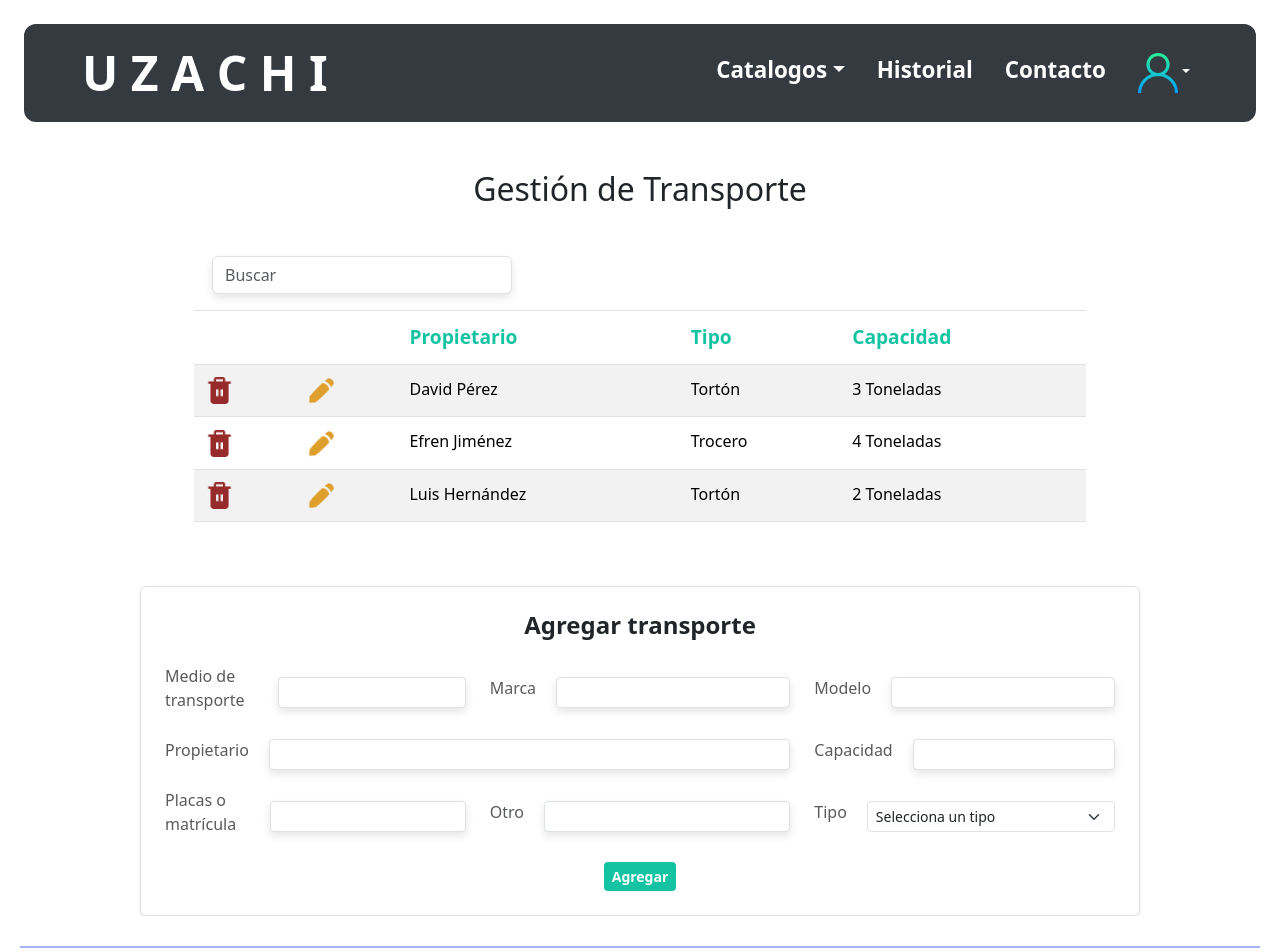
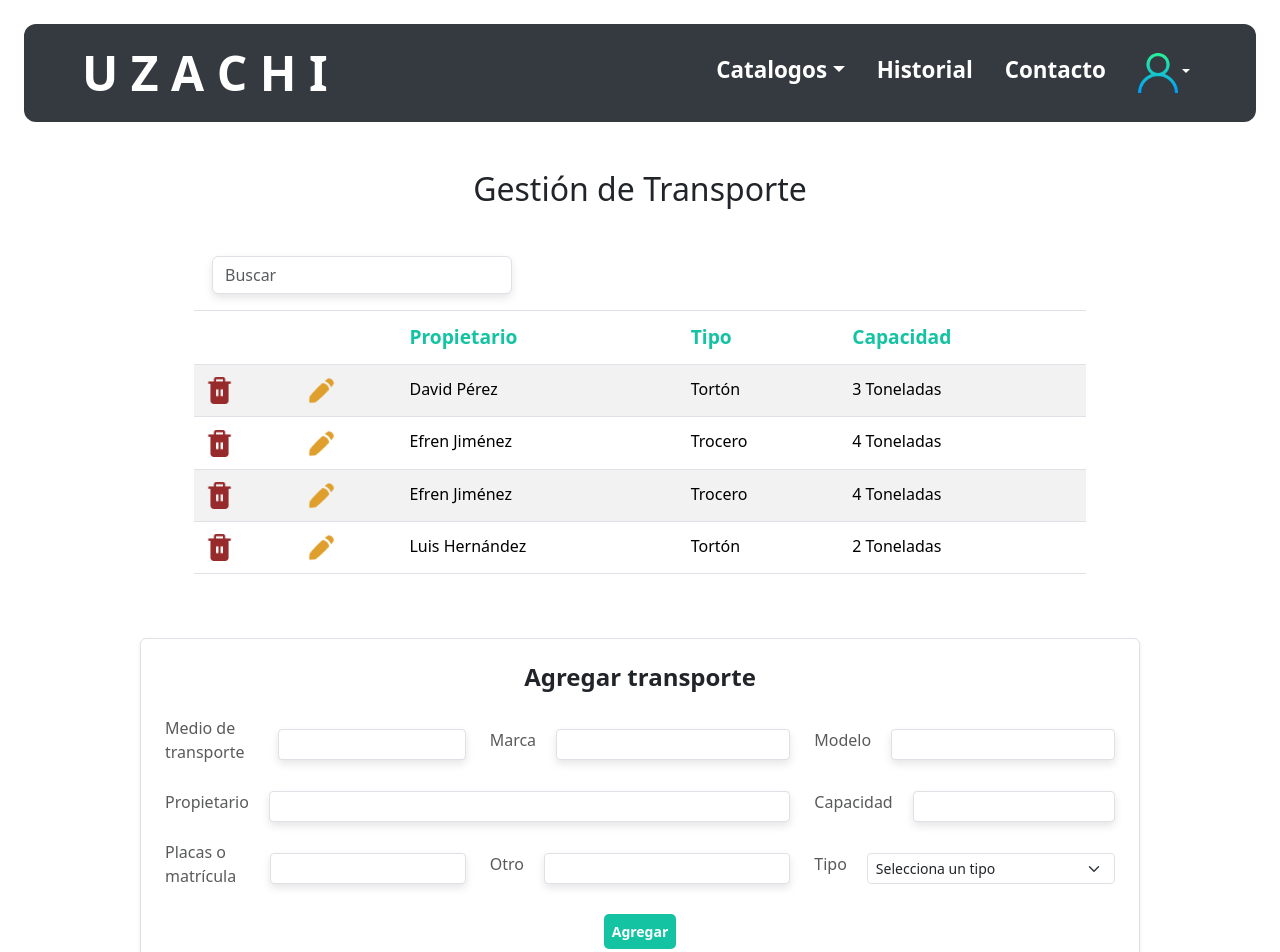
Before and after one commit to LuisPerezcx/UZACHI-FRONTEND, a React (Create React App) app: page /GestionTransporte in a window 1280 px wide. Shown: the top 952 px of the page. Built offline with nearby package versions, Linux system fonts and the light colour scheme.

Commit message:
avances Common

```diff
--- a/package.json
+++ b/package.json
@@ -10,11 +10,9 @@
     "axios": "^1.7.7",
     "bootstrap": "^5.3.3",
     "bootstrap-icons": "^1.11.3",
-    "bootstrap": "^5.3.3",
     "react": "^18.3.1",
     "react-bootstrap": "^2.10.5",
     "react-bootstrap-icons": "^1.11.4",
-    "react-bootstrap": "^2.10.5",
     "react-dom": "^18.3.1",
     "react-router-dom": "^6.27.0",
     "react-scripts": "^5.0.1",
--- a/src/App.css
+++ b/src/App.css
@@ -31,12 +31,21 @@
   from {
     transform: rotate(0deg);
   }
+
   to {
     transform: rotate(360deg);
   }
 }
 
-
+/* VARIABLES DE COLOR, LLAMAR LA VARIABLE EN LUGAR DE AGREGAR EL CODIGO DE COLOR */
+:root {
+  --color-nav: #343A40;
+  --color-verde: #14C3A2;
+  --color-rojo: #FA4444;
+  --color-azul: #0192C7;
+  --color-gris: #595B5A;
+  --color-gris-opaco: #DEE2E6;
+}
 
 /*vista reportes semarnat*/
 
@@ -57,7 +66,6 @@
   height: 32px;
 }
 
-
 .text-blue {
   color: rgb(55, 177, 221);
   font-size: 1.2em;
@@ -72,14 +80,12 @@
   background-color: #14C3A2;
 }
 
-
-
 /*vista reportes semarnat*/
 
 /*Formulario de folios autorizados*/
 /* src/App.css */
 .App {
-  font-family:'Lucida Sans', 'Lucida Sans Regular', 'Lucida Grande', 'Lucida Sans Unicode', Geneva, Verdana, sans-serif;
+  font-family: 'Lucida Sans', 'Lucida Sans Regular', 'Lucida Grande', 'Lucida Sans Unicode', Geneva, Verdana, sans-serif;
 }
 
 .header {
@@ -114,44 +120,34 @@
 
 /* INICIO DE ESTILOS PARA PROYECTO UZACHI */
 
-/* VARIABLES DE COLOR, LLAMAR LA VARIABLE EN LUGAR DE AGREGAR EL CODIGO DE COLOR */
-:root {
-  --color-nav: #343A40;
-  --color-verde: #14C3A2;
-  --color-rojo: #FA4444;
-  --color-azul: #0192C7;
-  --color-gris: #595B5A;
-  --color-gris-opaco: #DEE2E6;
-}
-
 /* COLOR DE FONDO DEL NAV */
 .colorNav {
   background-color: var(--color-nav);
 }
 
 /* TAMANO DE LOS TITULO */
-.size-font-title-nav{
-  font-size:3em !important;
+.size-font-title-nav {
+  font-size: 3em !important;
   color: black;
   font-weight: bold;
 }
 
-.size-font-title{
-  font-size:2em !important;
+.size-font-title {
+  font-size: 2em !important;
   color: var(--color-gris);
 }
 
 /* TAMANO DE LOS SUBTITULOS */
-.size-font-subtitle{
-  font-size:1.4em !important;
+.size-font-subtitle {
+  font-size: 1.4em !important;
   color: white;
   font-weight: bold !important;
 }
 
 /* TAMANO DE LOS SUBSUBTITULOS */
-.size-font-subsubtitle{
+.size-font-subsubtitle {
   font-size: 0.9em;
-  font-weight:500;
+  font-weight: 500;
 }
 
 /* COLOR DE LETRA DE LOS DROPDOWN */
@@ -159,7 +155,7 @@
   color: white !important;
 }
 
-.color-verde{
+.color-verde {
   background-color: var(--color-verde);
 }
 
@@ -173,28 +169,41 @@
 /* ESTILO PARA BREADCRUMB */
 
 .breadcrumb {
-  background-color: #f8f9fa; /* Color de fondo */
-  padding: 10px; /* Espaciado */
-  border-radius: 10px; /* Bordes redondeados */
-  display: inline-block; /* Permitir que el fondo se ajuste al contenido */
+  background-color: #f8f9fa;
+  /* Color de fondo */
+  padding: 10px;
+  /* Espaciado */
+  border-radius: 10px;
+  /* Bordes redondeados */
+  display: inline-block;
+  /* Permitir que el fondo se ajuste al contenido */
 }
 
 .breadcrumb ul {
-  list-style-type: none; /* Eliminar viñetas */
-  padding: 0; /* Sin padding */
-  margin: 0; /* Sin margen */
-  display: flex; /* Flexbox para alinear en línea */
+  list-style-type: none;
+  /* Eliminar viñetas */
+  padding: 0;
+  /* Sin padding */
+  margin: 0;
+  /* Sin margen */
+  display: flex;
+  /* Flexbox para alinear en línea */
 }
 
 .breadcrumb-item {
-  padding: 5px 10px; /* Espaciado dentro de cada enlace */
-  border: 1px solid var(--color-gris-opaco); /* Borde alrededor de cada enlace */
-  border-radius: 5px; /* Bordes redondeados para los enlaces */
-  transition: background-color 0.4s; /* Efecto de transición */
+  padding: 5px 10px;
+  /* Espaciado dentro de cada enlace */
+  border: 1px solid var(--color-gris-opaco);
+  /* Borde alrededor de cada enlace */
+  border-radius: 5px;
+  /* Bordes redondeados para los enlaces */
+  transition: background-color 0.4s;
+  /* Efecto de transición */
 }
 
 .breadcrumb-item a {
-  text-decoration: none; /* Sin subrayado en el enlace */
+  text-decoration: none;
+  /* Sin subrayado en el enlace */
   color: var(--color-gris);
 }
 
@@ -203,11 +212,13 @@
 }
 
 .breadcrumb-item:hover {
-  background-color: var(--color-verde); /* Color de fondo al pasar el mouse */
+  background-color: var(--color-verde);
+  /* Color de fondo al pasar el mouse */
 }
 
 .breadcrumb-item:last-child {
-  border-bottom: none; /* Quita el borde inferior */
+  border-bottom: none;
+  /* Quita el borde inferior */
 }
 
 .breadcrumb-item:last-child a {
@@ -219,7 +230,7 @@
 
 /* ESITLO DE BORDE DE LAS TARJETAS */
 
-.tarjeta-border{
+.tarjeta-border {
   border-style: solid;
   border-radius: 5px;
   border-color: var(--color-gris-opaco);
@@ -232,17 +243,6 @@
 }
 
 /* FIN ESTILO DE LAS TARJETAS */
-
-/* ESTILO DE LOS BOTONES */
-.style-button{
-  background-color: var(--color-verde);
-  color: white;
-  border-radius: 5px;
-  padding: 6px;
-
-}
-/* FIN ESTILO DE LOS BOTONES */
-
 
 /* Login.css */
 .login-container {
@@ -294,13 +294,15 @@
   font-size: 12px;
   color: #6C757D;
 }
+
 /*Texto de correo y contraseña*/
 .block-label {
   display: block;
   margin-bottom: 9px;
 }
 
-.form-label, small {
+.form-label,
+small {
   font-size: 24px;
   color: #595B5A;
 }
@@ -309,32 +311,27 @@
   font-size: 16px;
   color: #6C757D;
 }
-.formulario{
+
+.formulario {
   margin-top: -19px;
 }
-.calculadora{
+
+.calculadora {
   margin-top: -10px;
   display: block;
 }
 
-.mostrar{
+.mostrar {
   margin-top: -19px;
   margin-left: -100px;
 }
 
-.ingresar{
+.ingresar {
   margin-top: 20px;
 }
 
-.invitado{
+.invitado {
   margin-top: 20px;
-}
-.btn-success {
-  background-color: #14C3A2;
-  border-color: #14C3A2;
-  color: white;
-  font-weight: 800;
-  text-align: center;
 }
 
 .rounded-input {
@@ -343,13 +340,11 @@
   font-size: 18px;
   margin-bottom: 19px;
 }
-
-
 /*------------------------------FOOTER--------------------------------------*/
 
 .footer {
   background-color: #ffffff;
-  color:#595B5A;
+  color: #595B5A;
   padding: 20px;
   text-align: left;
 }
@@ -368,12 +363,13 @@
   margin: 5px 0;
 }
 
-.footer-contact{
+.footer-contact {
   flex: 1;
-  margin-left: 80px;;
+  margin-left: 80px;
 }
-.footer-socials{
-  flex:1;
+
+.footer-socials {
+  flex: 1;
   margin-left: 230px;
 }
 
@@ -390,6 +386,7 @@
   margin-top: 20px;
   font-size: 1.5em;
 }
+
 /*liena de footer*/
 .footer-line {
   height: 2px;
@@ -401,7 +398,7 @@
   width: 25px;
   height: 25px;
   margin-right: 10px;
-  margin-left:20px;
+  margin-left: 20px;
 }
 
 .footer-socials .social-images .instagram {
@@ -412,14 +409,16 @@
   margin-left: 50px;
 }
 
-.footer-socials .redes-socials{
+.footer-socials .redes-socials {
   margin-left: 40px;
 }
+
 .footer-contact p {
   margin: 2px 0;
   white-space: nowrap;
 }
-.footer-contact h3{
+
+.footer-contact h3 {
   margin-left: 100px;
 }
 
@@ -449,6 +448,7 @@
   border: none;
 
 }
+
 .table img {
   width: 27px;
   height: 27px;
@@ -486,13 +486,4 @@
   border-color: #14C3A2;
 }
 
-.btn-custom {
-  background-color: #14C3A2;
-  border: none;
-}
-
-.btn-custom:hover {
-  background-color: #12B28A;
-}
-
 /* FIN DE LOS ESTILOS PARA LA TABLA DE GESTION DE TRANSPORTE */
--- a/src/App.js
+++ b/src/App.js
@@ -2,6 +2,7 @@ import React from 'react';
 import AppRoutes from './routes';
 import 'bootstrap';
 import './App.css';
+import './styles/Common.css';
 import 'bootstrap/dist/css/bootstrap.min.css';
 import 'bootstrap-icons/font/bootstrap-icons.css';
 
@@ -13,4 +14,4 @@ function App() {
   );
 }
 
-  export default App;
+export default App;
--- a/src/components/FormularioTransporte.js
+++ b/src/components/FormularioTransporte.js
@@ -56,12 +56,7 @@ export const FormularioTransporte = () => {
           </Row>
 
           <div className="text-center">
-            <Button
-              variant="success"
-              className="btn-custom"
-              type="submit"
-              size="sm"
-            >
+            <Button variant="success" className="btn btn-success" type="submit" size="sm">
               Agregar
             </Button>
           </div>
--- a/src/components/TablaTransporte.js
+++ b/src/components/TablaTransporte.js
@@ -1,24 +1,56 @@
-import React from 'react';
+import React, { useState, useEffect } from 'react';
 import Table from 'react-bootstrap/Table';
 import basura from '../assets/basura.png';
 import lapiz from '../assets/lapiz.png';
-import Pagination from 'react-bootstrap/Pagination';
 import 'bootstrap/dist/css/bootstrap.min.css';
 
 function TablaTransporte() {
+
+  // State para almacenar los datos de los transportes
+  const [data, setData] = useState([]);
+  const [loading, setLoading] = useState(true); // Estado para mostrar el cargando
+  const [searchQuery, setSearchQuery] = useState(''); // Estado para la búsqueda
+
+  // Datos simulados (mock data)
+  const mockData = [
+    { propietario: 'David Pérez', tipo: 'Tortón', capacidad: '3 Toneladas' },
+    { propietario: 'Efren Jiménez', tipo: 'Trocero', capacidad: '4 Toneladas' },
+    { propietario: 'Efren Jiménez', tipo: 'Trocero', capacidad: '4 Toneladas' },
+    { propietario: 'Luis Hernández', tipo: 'Tortón', capacidad: '2 Toneladas' }
+  ];
+
+  useEffect(() => {
+    // Simulamos que los datos se cargan desde el backend
+    setTimeout(() => {
+      setData(mockData);
+      setLoading(false);
+    }, 500); // 1 segundo para simular un retraso en la carga
+  }, []);
+
+  // Filtrar los transportes según la búsqueda
+  const filteredTransportes = data.filter((data) =>
+    data.propietario.toLowerCase().includes(searchQuery.toLowerCase()) ||
+    data.tipo.toLowerCase().includes(searchQuery.toLowerCase()) ||
+    data.capacidad.toLowerCase().includes(searchQuery.toLowerCase())
+  );
+
+  if (loading) {
+    return <div>Cargando...</div>; // Muestra un mensaje de carga
+  }
+
   return (
-
-
     <div className="container">
       <div className="d-flex justify-content-start mb-3">
         <input
           type="text"
           className="form-control buscar-input"
           placeholder="Buscar"
+          value={searchQuery}
+          onChange={e => setSearchQuery(e.target.value)} // Actualizar la búsqueda
         />
       </div>
       <div className="d-flex justify-content-center">
-        <Table className="table" striped bordered hover style={{ width: '80%' }} >
+        <Table className="table" striped bordered hover style={{ width: '80%' }}>
           <thead>
             <tr>
               <th></th>
@@ -29,74 +61,30 @@ function TablaTransporte() {
             </tr>
           </thead>
           <tbody>
-            <tr>
+            {filteredTransportes.map((data, index) => (
+              <tr key={index}>
                 <td>
                 <img
                     src={basura}
                     alt="Eliminar"
-                  onClick={() => console.log('Eliminar item')}
+                    onClick={() => console.log('Eliminar item', data)}
                   />
                 </td>
                 <td>
                   <img
                     src={lapiz}
                     alt="Editar"
-                  onClick={() => console.log('Editar item')}
+                    onClick={() => console.log('Editar item', data)}
                   />
                 </td>
-              <td>David Pérez</td>
-              <td>Tortón</td>
-              <td>3 Toneladas</td>
+                <td>{data.propietario}</td>
+                <td>{data.tipo}</td>
+                <td>{data.capacidad}</td>
               </tr>
-            <tr>
-              <td>
-                <img
-                  src={basura}
-                  alt="Eliminar"
-                  onClick={() => console.log('Eliminar item')}
-                />
-              </td>
-              <td>
-                <img
-                  src={lapiz}
-                  alt="Editar"
-                  onClick={() => console.log('Editar item')}
-                />
-              </td>
-              <td>Efren Jiménez</td>
-              <td>Trocero</td>
-              <td>4 Toneladas</td>
-            </tr>
-            <tr>
-              <td>
-                <img
-                  src={basura}
-                  alt="Eliminar"
-                  onClick={() => console.log('Eliminar item')}
-                />
-              </td>
-              <td>
-                <img
-                  src={lapiz}
-                  alt="Editar"
-                  onClick={() => console.log('Editar item')}
-                />
-              </td>
-              <td>Luis Hernández</td>
-              <td>Tortón</td>
-              <td>2 Toneladas</td>
-            </tr>
+            ))}
           </tbody>
         </Table>
       </div>
-
-      {/*<Pagination className="justify-content-center mt-3">
-        <Pagination.Prev />
-        <Pagination.Item>{1}</Pagination.Item>
-        <Pagination.Ellipsis />
-        <Pagination.Item>{10}</Pagination.Item>
-        <Pagination.Next />
-      </Pagination>*/}
     </div>
   );
 }
--- a/src/components/TarjetaAdmin.js
+++ b/src/components/TarjetaAdmin.js
@@ -9,7 +9,7 @@ export const TarjetaAdmin = ({ imgSrc, title, description, buttons }) => {
                 <p className='size-font-subsubtitle'>{description}</p>
                 <div>
                     {buttons.map((button, index) => (
-                        <button key={index} className='style-button' onClick={button.onClick}>
+                        <button key={index} className='btn btn-success' onClick={button.onClick}>
                             {button.label}
                         </button>
                     ))}
--- a/src/pages/PrincipalAdmin.js
+++ b/src/pages/PrincipalAdmin.js
@@ -80,14 +80,14 @@ export const PrincipalAdmin = () => {
                 <img src={iconInformeSemarnat} style={{width: '120px'}}></img>
                 <h2 className='size-font-subsubtitle mt-2' style={{color: 'black'}}>Administración de los informes para SEMARNAT</h2>
                 <Link to="ReportesSemarnat">
-                  <button className='style-button'>Administrar</button>
+                  <button className='btn btn-success'>Administrar</button>
                 </Link>
             </div>
             <div className='col tarjeta-border ms-2 me-2' >
             <img src={iconInformeInterno}  style={{width: '120px'}}></img>
                 <h2 className='size-font-subsubtitle mt-2' style={{color: 'black'}}>Administración de los informes internos de UZACHI</h2>
                 <Link to="ReportesInternos">
-                  <button className='style-button'>Administrar</button>
+                  <button className='btn btn-success'>Administrar</button>
                 </Link>
             </div>
         </div>
--- a/src/pages/ReportesInternos.js
+++ b/src/pages/ReportesInternos.js
@@ -52,7 +52,7 @@ export const ReportesInternos = () => {
       <div className='justify-content-center container'>
         <h2 className='text-center mb-5'>REPORTES INTERNOS</h2>
         <div className='d-flex justify-content-end mb-3'>
-          <button className='style-button me-2' onClick={handleShow}>Generar reporte</button>
+          <button className='btn btn-success me-2' onClick={handleShow}>Generar reporte</button>
           <img src={excel} alt='excel'></img>
         </div>
         <div>
@@ -101,7 +101,7 @@ export const ReportesInternos = () => {
             {/* Botón Generar */}
             <div className='row mt-3'>
               <div className='col text-center'>
-                <button className='style-button' onClick={() => console.log("Generar reporte")}>
+                <button className='btn btn-success' onClick={() => console.log("Generar reporte")}>
                   Generar
                 </button>
               </div>
--- a/src/routes.js
+++ b/src/routes.js
@@ -3,7 +3,7 @@ import { Routes, Route } from 'react-router-dom';
 import { PrincipalAdmin } from './pages/PrincipalAdmin';
 import { ReportesInternos } from './pages/ReportesInternos';
 import { ReportesPage } from './pages/ReportsPageSemarnat';
-import { GestionTransporte } from './pages/GestionTransporte';
+import { GestionTransporte } from './components/GestionTransporte';
 
 
 const AppRoutes = () => {
--- /dev/null
+++ b/src/styles/Common.css
@@ -0,0 +1,34 @@
+/* ESTILOS GENERALES PARA LOS BOTONES */
+.btn {
+    border-radius: 5px;
+    padding: 7px 8px;
+    font-weight: bold;
+    color: white;
+    cursor: pointer;
+    border: none;
+    transition: background-color 0.3s;
+}
+
+.btn-success {
+    background-color: var(--color-verde);
+}
+
+.btn-success:hover {
+    background-color: #28a183;
+}
+
+.btn-cancelar {
+    background-color: var(--color-rojo);
+}
+
+.btn-cancelar:hover {
+    background-color: #D73A3A;
+}
+
+.btn-regresar {
+    background-color: var(--color-azul);
+}
+
+.btn-regresar:hover {
+    background-color: #0078A0;
+}
```
Also changed, not shown: src/components/GestionTransporte.js (renamed from src/pages/GestionTransporte.js, +4 -4 lines). Lines whose indentation alone changed are shown as unchanged.
